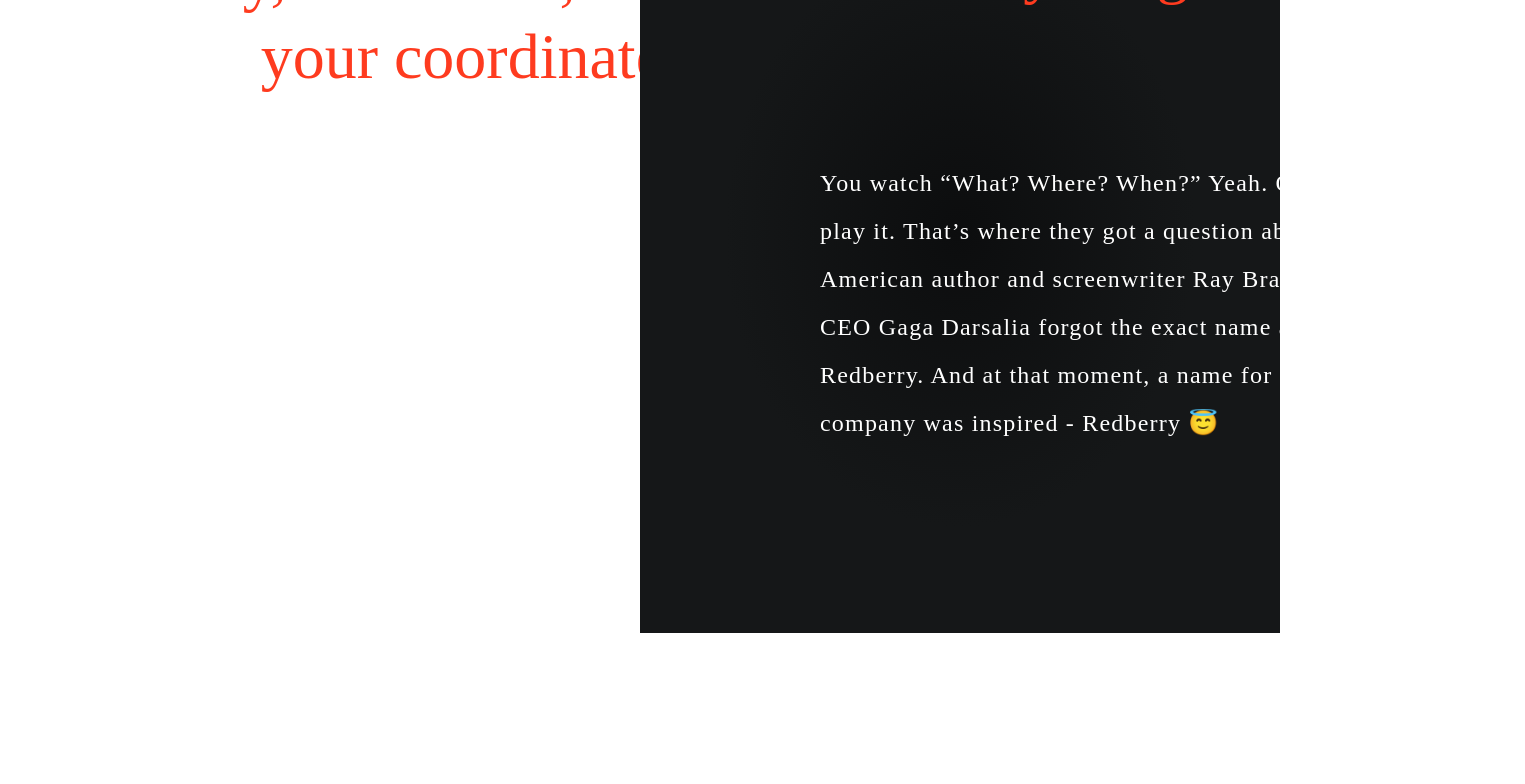
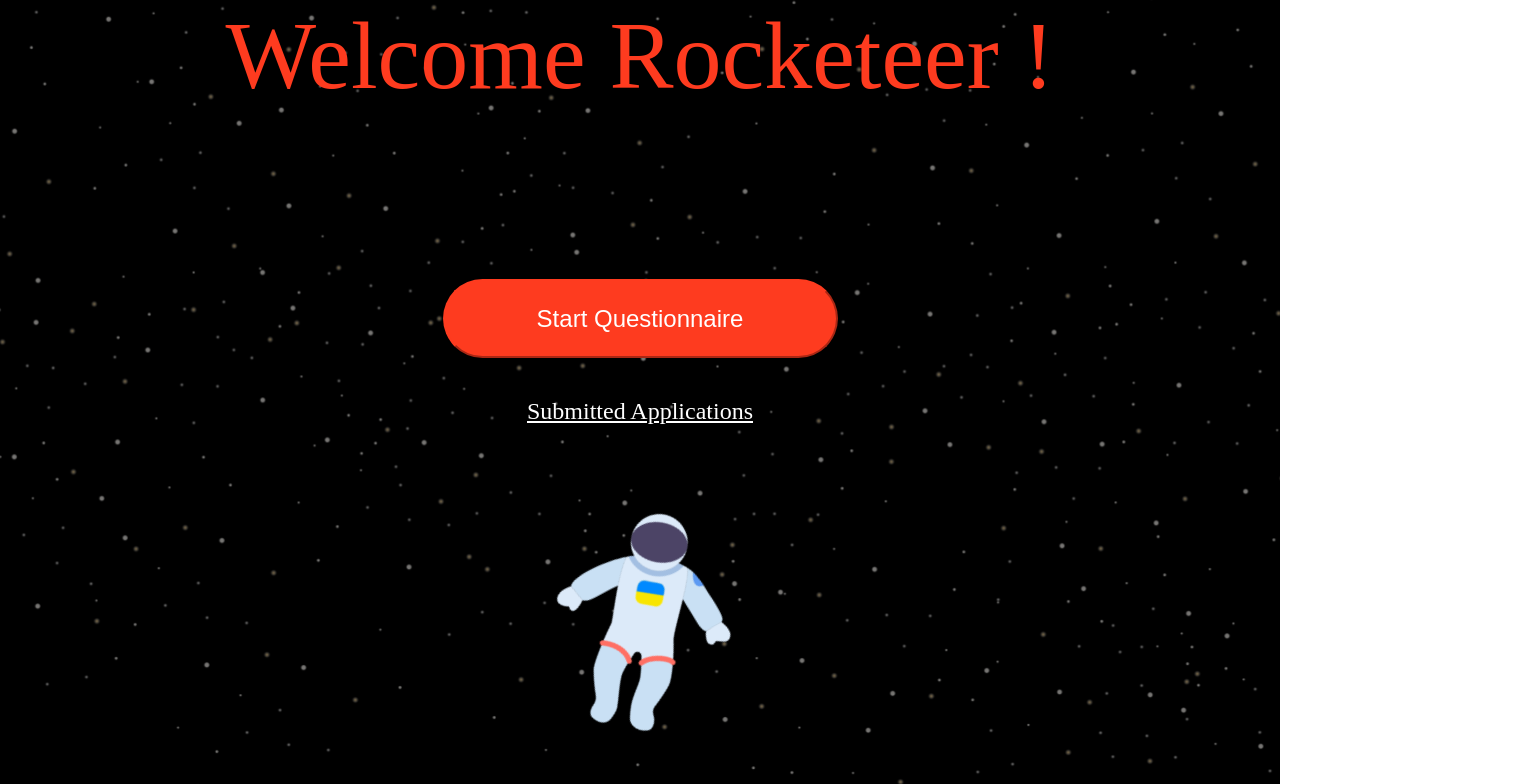
Before and after one commit to Demetrusa/RedBerry-Project, a React (Create React App) app in the folder my-app/: page / in a window 1280 px wide. Shown: the part 167-951 px from the top of the page, 1525 px wide, since content can reach past the window. Before the commit the page ends 800 px from the top, so only its background shows below. Built offline with nearby package versions, Linux system fonts and the light colour scheme.

Commit message:
change button border color

```diff
--- a/my-app/src/App.js
+++ b/my-app/src/App.js
@@ -7,8 +7,8 @@ import Origin from './components/common/Origin/Origin';
 function App() {
   return (
     <div className="App">
-      {/* <Header /> */}
-      <Origin />
+      <Header />
+      {/* <Origin /> */}
     </div>
   );
 }
--- a/my-app/src/components/common/header/Header.css
+++ b/my-app/src/components/common/header/Header.css
@@ -1,6 +1,5 @@
 .homePage {
   background-image: url("../../../images/stars.svg");
-  height: 100vh;
   background-color: black;
   background-position: center;
   background-repeat: no-repeat;
@@ -24,6 +23,7 @@ h1 {
   font-size: 24px;
   line-height: 29.26px;
   margin-top: 175px;
+  border-color: #fe3b1f;
 }
 .submitted-application {
   margin-top: 41px;
@@ -31,9 +31,8 @@ h1 {
 .submitted-application > a {
   color: #ffffff;
   font-size: 24px;
-  line-height: 29.26px;
-  font-weight: 400;
+  text-decoration: underline;
 }
 .rocketImg {
-  background-color: red;
+  width: 409.92px;
 }
--- a/my-app/src/components/common/header/Header.js
+++ b/my-app/src/components/common/header/Header.js
@@ -1,5 +1,7 @@
 import React from "react";
-import "./Header.css"
+import "./Header.css";
+import Rocket from "../../../images/rocketman.svg";
+
 
 function Header (){
      return (
@@ -14,7 +16,7 @@ function Header (){
                 <a href="">Submitted Applications</a>
             </div>
             <div id="rocketman">
-                <img src="#" alt="rocketmanSVG" className="rocketImg"/>
+                <img src={Rocket} alt="rocketmanSVG" className="rocketImg"/>
             </div>
          </div>
      )
```
